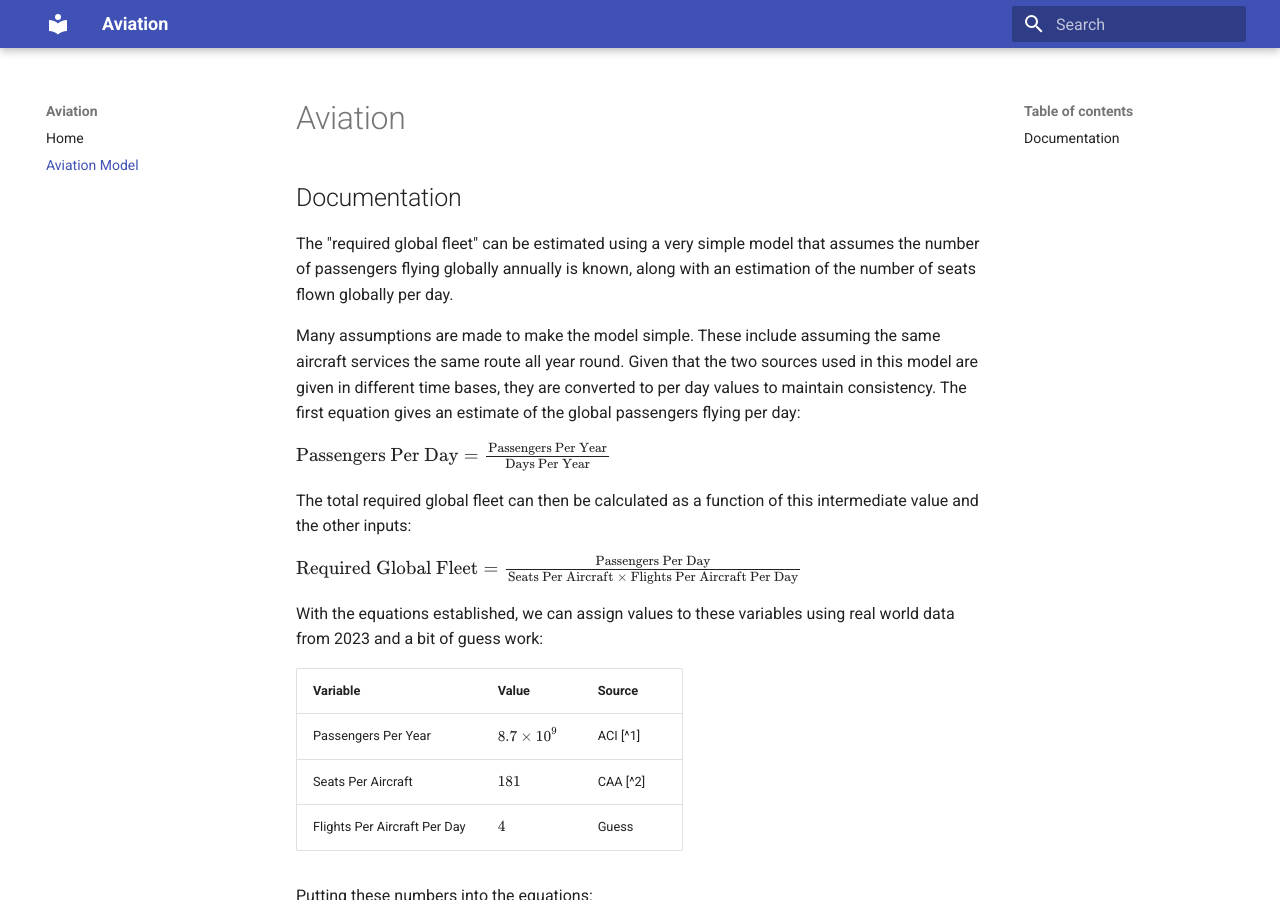
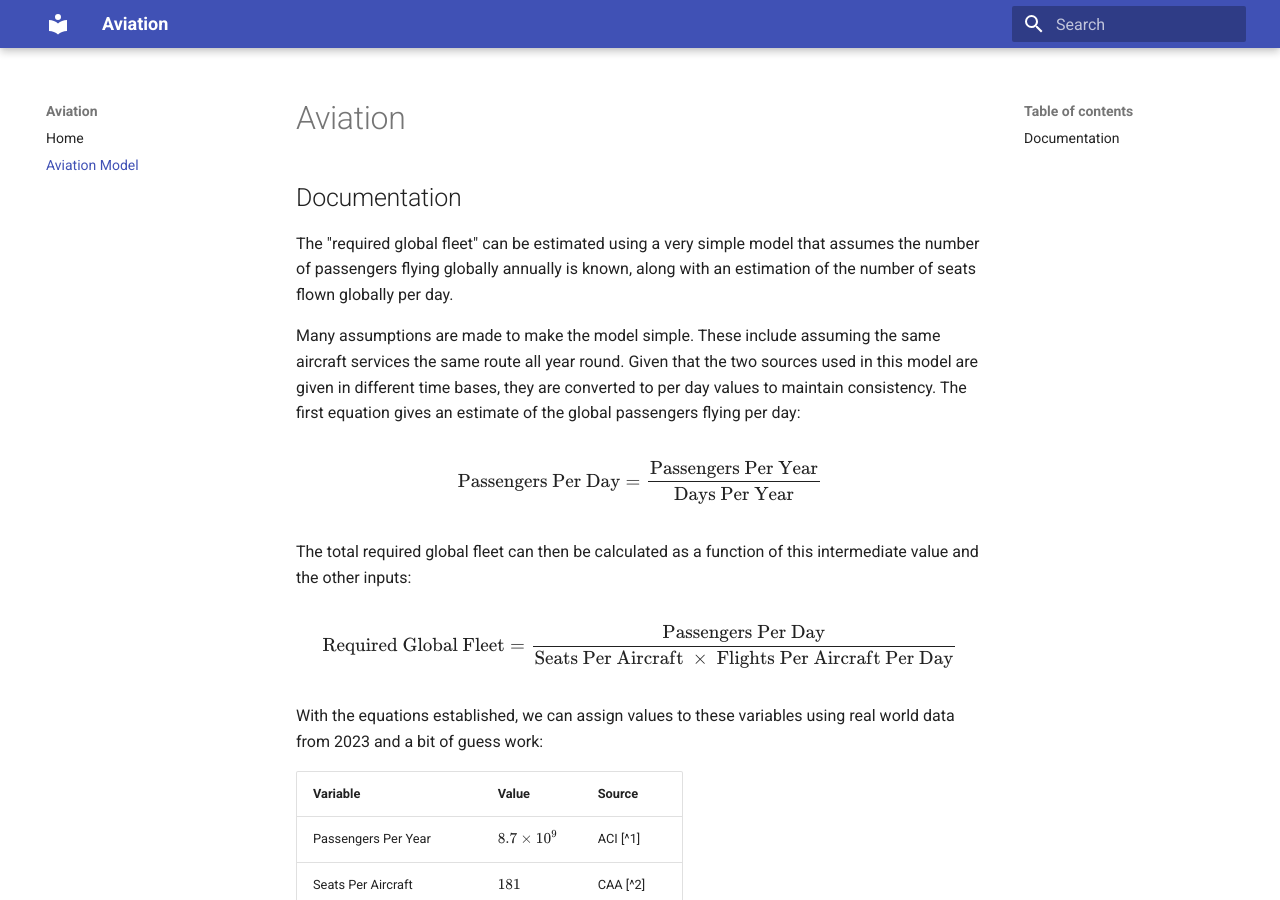
Before and after one commit to petercroookes/aviation, an MkDocs documentation site: the page built from docs/aviation.md, in a window 1280 px wide and 900 px high. Built offline with MkDocs 1.6.1 and Material for MkDocs 9.7.7, drawn with Linux system fonts in a browser that asks for light colours.

```diff
--- a/docs/aviation.md
+++ b/docs/aviation.md
@@ -5,11 +5,15 @@ The "required global fleet" can be estimated using a very simple model that assu
 
 Many assumptions are made to make the model simple. These include assuming the same aircraft services the same route all year round. Given that the two sources used in this model are given in different time bases, they are converted to per day values to maintain consistency. The first equation gives an estimate of the global passengers flying per day:
 
-$\text{Passengers Per Day} = \frac{\text{Passengers Per Year}}{\text{Days Per Year}}$
+$$
+\text{Passengers Per Day} = \frac{\text{Passengers Per Year}}{\text{Days Per Year}}
+$$
 
 The total required global fleet can then be calculated as a function of this intermediate value and the other inputs:
 
-$\text{Required Global Fleet} = \frac{\text{Passengers Per Day}}{\text{Seats Per Aircraft}\ \times\ \text{Flights Per Aircraft Per Day}}$
+$$
+\text{Required Global Fleet} = \frac{\text{Passengers Per Day}}{\text{Seats Per Aircraft}\ \times\ \text{Flights Per Aircraft Per Day}}
+$$
 
 With the equations established, we can assign values to these variables using real world data from 2023 and a bit of guess work:
 
@@ -21,10 +25,13 @@ With the equations established, we can assign values to these variables using re
 
 Putting these numbers into the equations:
 
-$\text{Passengers Per Day} = \frac{8.7 \times 10^9}{365.25} = 2.4 \times 10^7$
+$$
+\text{Passengers Per Day} = \frac{8.7 \times 10^9}{365.25} = 2.4 \times 10^7
+$$
 
-$\text{Required Global Fleet} = \frac{2.4 \times 10^7}{181 \times\ 4} = 33149$
-
+$$
+\text{Required Global Fleet} = \frac{2.4 \times 10^7}{181 \times\ 4} = 33149
+$$
 
 [^1]: Airports International Council  World Airport Traffic Forecasts 2023-2052. Value from 2023. `https://store.aci.aero/wp-content/uploads/2024/02/WATF-Executive-Summary.pdf`
 
```
